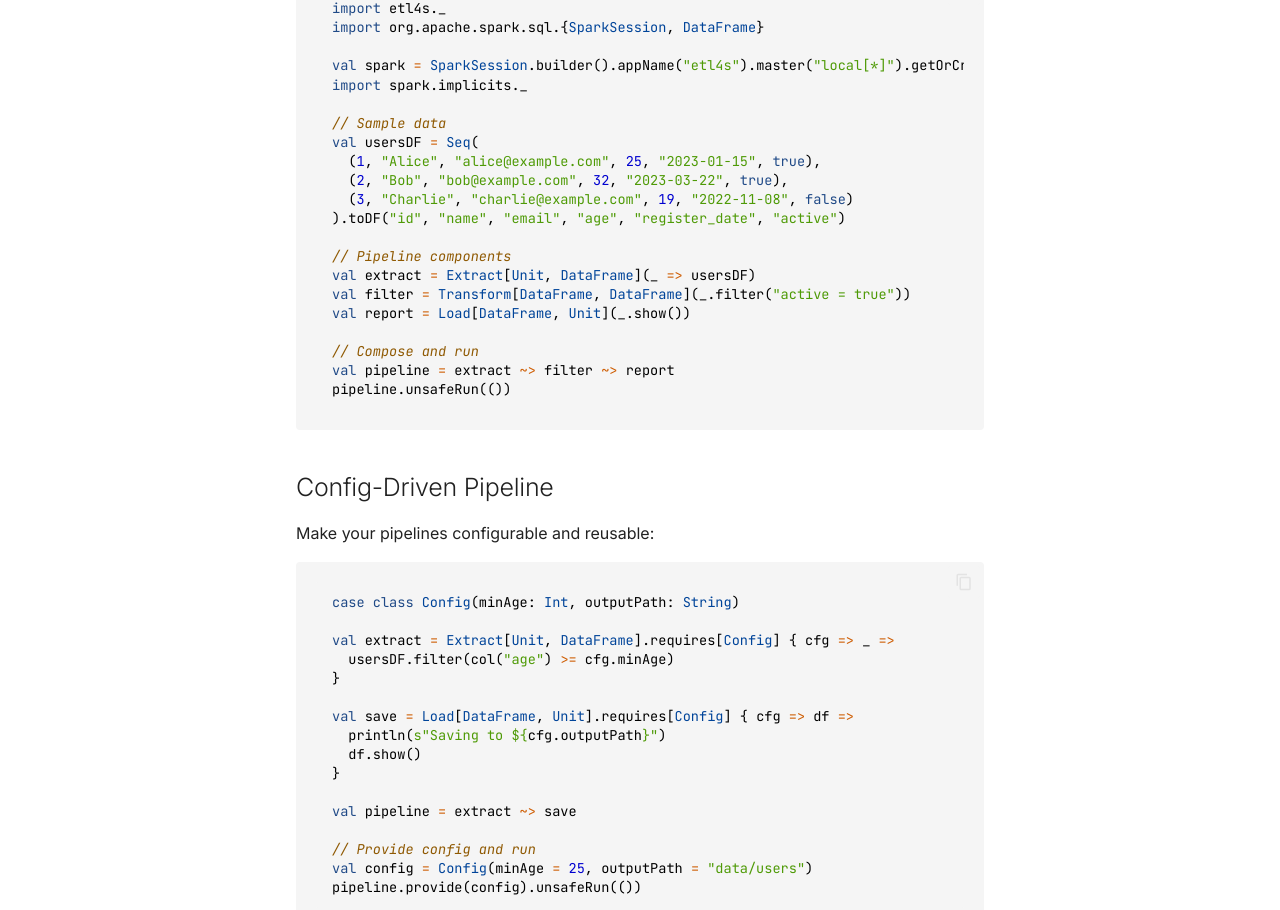
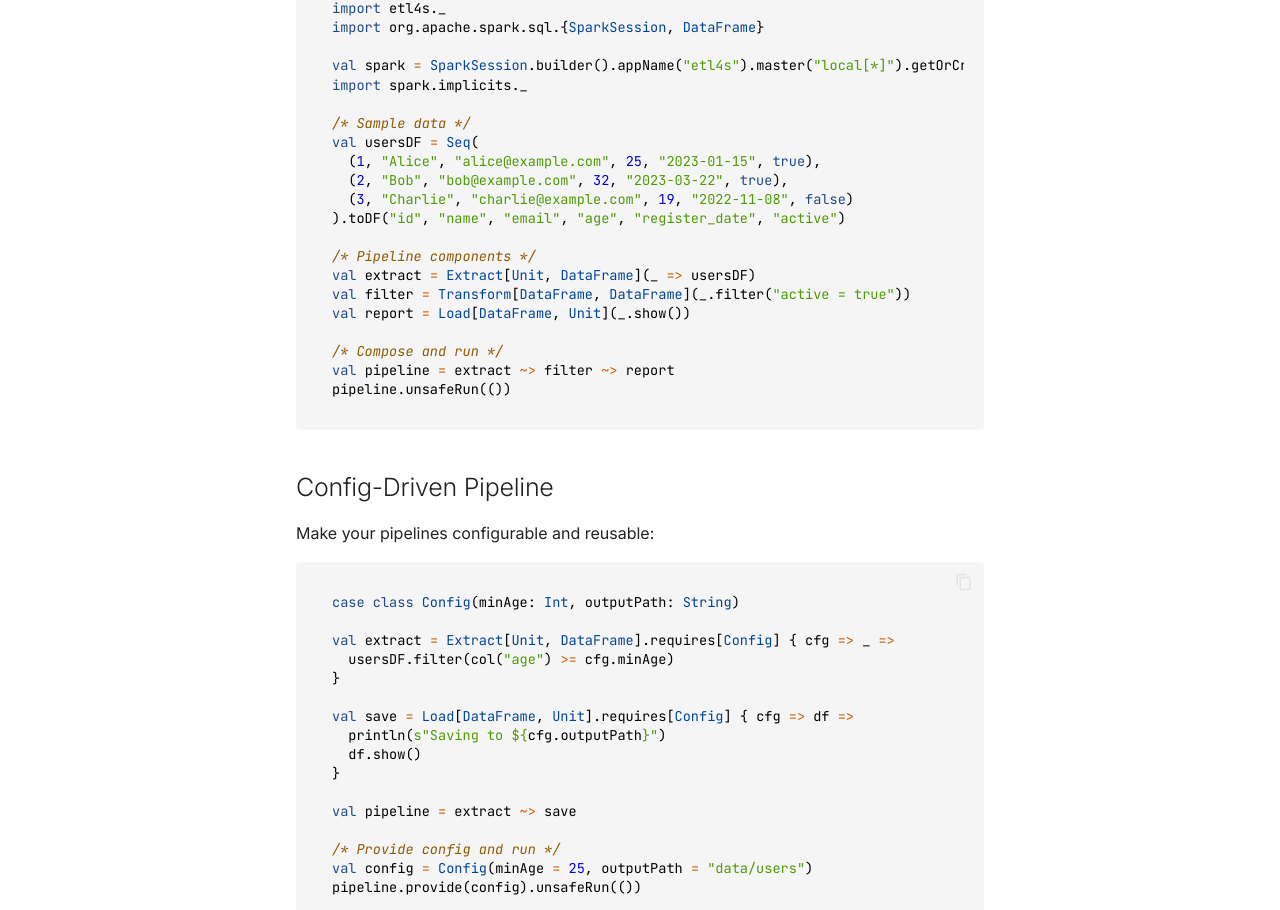
Before and after one commit to mattlianje/etl4s, an MkDocs documentation site: the page built from docs/first-pipeline.md, in a window 1280 px wide and 1400 px high. Shown: the part 487-1397 px from the top of the window. Built offline with MkDocs 1.6.1 and Material for MkDocs 9.7.7, drawn with Linux system fonts in a browser that asks for light colours; comment, search, counter and statistics services are not loaded.

Commit message:
tweak doc

````diff
--- a/docs/first-pipeline.md
+++ b/docs/first-pipeline.md
@@ -18,19 +18,19 @@ import org.apache.spark.sql.{SparkSession, DataFrame}
 val spark = SparkSession.builder().appName("etl4s").master("local[*]").getOrCreate()
 import spark.implicits._
 
-// Sample data
+/* Sample data */
 val usersDF = Seq(
   (1, "Alice", "alice@example.com", 25, "2023-01-15", true),
   (2, "Bob", "bob@example.com", 32, "2023-03-22", true),
   (3, "Charlie", "charlie@example.com", 19, "2022-11-08", false)
 ).toDF("id", "name", "email", "age", "register_date", "active")
 
-// Pipeline components
+/* Pipeline components */
 val extract = Extract[Unit, DataFrame](_ => usersDF)
 val filter = Transform[DataFrame, DataFrame](_.filter("active = true"))
 val report = Load[DataFrame, Unit](_.show())
 
-// Compose and run
+/* Compose and run */
 val pipeline = extract ~> filter ~> report
 pipeline.unsafeRun(())
 ```
@@ -53,7 +53,7 @@ val save = Load[DataFrame, Unit].requires[Config] { cfg => df =>
 
 val pipeline = extract ~> save
 
-// Provide config and run
+/* Provide config and run */
 val config = Config(minAge = 25, outputPath = "data/users")
 pipeline.provide(config).unsafeRun(())
 ```
````
